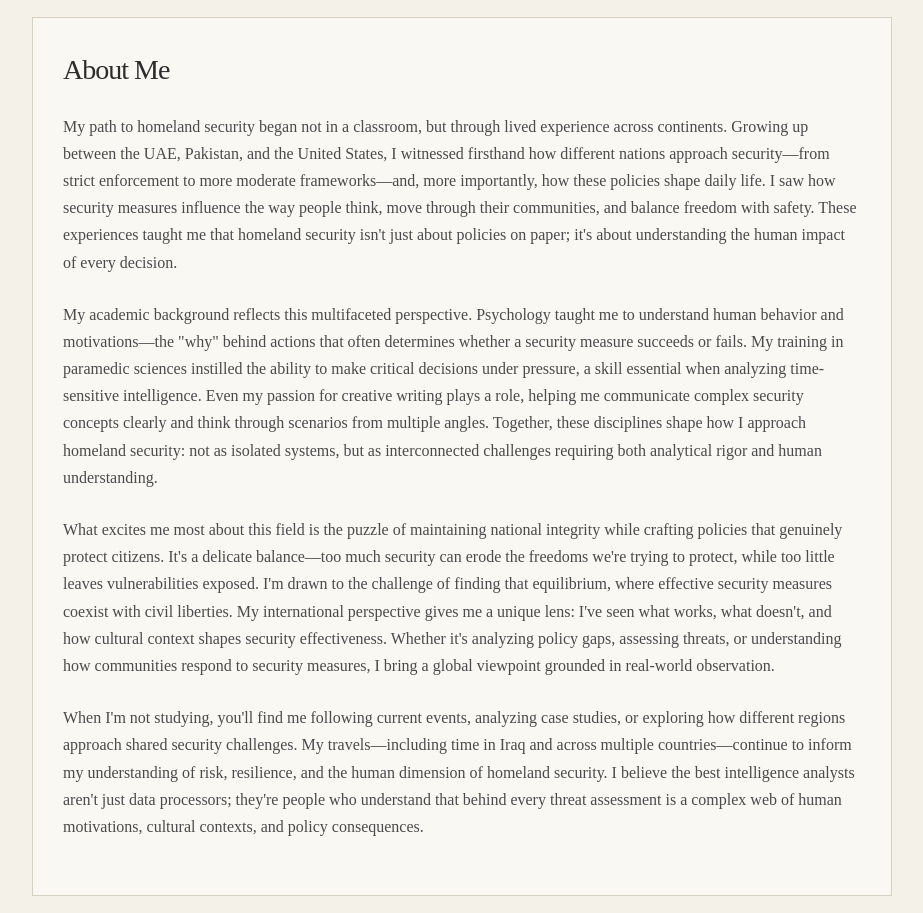
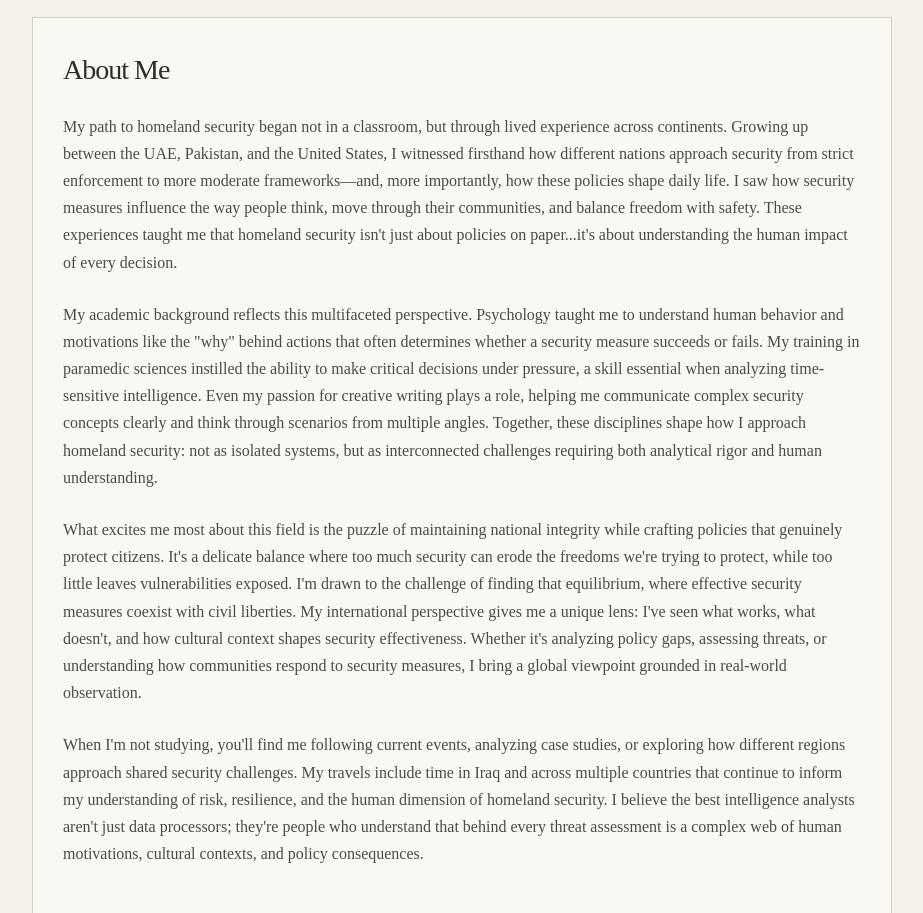
Before and after one commit to rizvizehra111/duasduality, a plain HTML site: page about.html in a window 1280 px wide. Shown: the part 453-1366 px from the top of the page, without its empty margins (178-1101 px from the left). Drawn offline with Linux system fonts and the light colour scheme.

Commit message:
Add files via upload

```diff
--- a/about.html
+++ b/about.html
@@ -26,13 +26,13 @@
 
         <article class="about-card">
             <h2 class="about-me-title">About Me</h2>
-            <p class="about-paragraph">My path to homeland security began not in a classroom, but through lived experience across continents. Growing up between the UAE, Pakistan, and the United States, I witnessed firsthand how different nations approach security—from strict enforcement to more moderate frameworks—and, more importantly, how these policies shape daily life. I saw how security measures influence the way people think, move through their communities, and balance freedom with safety. These experiences taught me that homeland security isn't just about policies on paper; it's about understanding the human impact of every decision.</p>
+            <p class="about-paragraph">My path to homeland security began not in a classroom, but through lived experience across continents. Growing up between the UAE, Pakistan, and the United States, I witnessed firsthand how different nations approach security from strict enforcement to more moderate frameworks—and, more importantly, how these policies shape daily life. I saw how security measures influence the way people think, move through their communities, and balance freedom with safety. These experiences taught me that homeland security isn't just about policies on paper...it's about understanding the human impact of every decision.</p>
 
-            <p class="about-paragraph">My academic background reflects this multifaceted perspective. Psychology taught me to understand human behavior and motivations—the "why" behind actions that often determines whether a security measure succeeds or fails. My training in paramedic sciences instilled the ability to make critical decisions under pressure, a skill essential when analyzing time-sensitive intelligence. Even my passion for creative writing plays a role, helping me communicate complex security concepts clearly and think through scenarios from multiple angles. Together, these disciplines shape how I approach homeland security: not as isolated systems, but as interconnected challenges requiring both analytical rigor and human understanding.</p>
+            <p class="about-paragraph">My academic background reflects this multifaceted perspective. Psychology taught me to understand human behavior and motivations like the "why" behind actions that often determines whether a security measure succeeds or fails. My training in paramedic sciences instilled the ability to make critical decisions under pressure, a skill essential when analyzing time-sensitive intelligence. Even my passion for creative writing plays a role, helping me communicate complex security concepts clearly and think through scenarios from multiple angles. Together, these disciplines shape how I approach homeland security: not as isolated systems, but as interconnected challenges requiring both analytical rigor and human understanding.</p>
 
-            <p class="about-paragraph">What excites me most about this field is the puzzle of maintaining national integrity while crafting policies that genuinely protect citizens. It's a delicate balance—too much security can erode the freedoms we're trying to protect, while too little leaves vulnerabilities exposed. I'm drawn to the challenge of finding that equilibrium, where effective security measures coexist with civil liberties. My international perspective gives me a unique lens: I've seen what works, what doesn't, and how cultural context shapes security effectiveness. Whether it's analyzing policy gaps, assessing threats, or understanding how communities respond to security measures, I bring a global viewpoint grounded in real-world observation.</p>
+            <p class="about-paragraph">What excites me most about this field is the puzzle of maintaining national integrity while crafting policies that genuinely protect citizens. It's a delicate balance where too much security can erode the freedoms we're trying to protect, while too little leaves vulnerabilities exposed. I'm drawn to the challenge of finding that equilibrium, where effective security measures coexist with civil liberties. My international perspective gives me a unique lens: I've seen what works, what doesn't, and how cultural context shapes security effectiveness. Whether it's analyzing policy gaps, assessing threats, or understanding how communities respond to security measures, I bring a global viewpoint grounded in real-world observation.</p>
 
-            <p class="about-paragraph">When I'm not studying, you'll find me following current events, analyzing case studies, or exploring how different regions approach shared security challenges. My travels—including time in Iraq and across multiple countries—continue to inform my understanding of risk, resilience, and the human dimension of homeland security. I believe the best intelligence analysts aren't just data processors; they're people who understand that behind every threat assessment is a complex web of human motivations, cultural contexts, and policy consequences.</p>
+            <p class="about-paragraph">When I'm not studying, you'll find me following current events, analyzing case studies, or exploring how different regions approach shared security challenges. My travels include time in Iraq and across multiple countries that continue to inform my understanding of risk, resilience, and the human dimension of homeland security. I believe the best intelligence analysts aren't just data processors; they're people who understand that behind every threat assessment is a complex web of human motivations, cultural contexts, and policy consequences.</p>
         </article>
 
         <article class="about-card">
@@ -59,8 +59,8 @@
 
         <article class="about-card">
             <h3>Beyond Research</h3>
-            <p>When I'm not immersed in research, I enjoy [personal interests that show your personality while maintaining professionalism]. I believe that diverse experiences enrich academic work and provide fresh perspectives on complex problems.</p>
-            <p>I'm always interested in collaborating with fellow researchers, discussing new ideas, and exploring opportunities that can advance our collective understanding of [your field].</p>
+            <p>When I'm not immersed in research, you'll find me exploring arts and crafts which is a creative outlet that reminds me that problem-solving takes many forms. Whether it's working with my hands or analyzing security frameworks, I believe that diverse experiences enrich academic work and provide fresh perspectives on complex problems.</p>
+            <p>I'm always interested in collaborating with fellow researchers, discussing new ideas, and exploring opportunities that can advance our collective understanding of homeland security and intelligence analysis.</p>
         </article>
     </main>
 </body>
```
